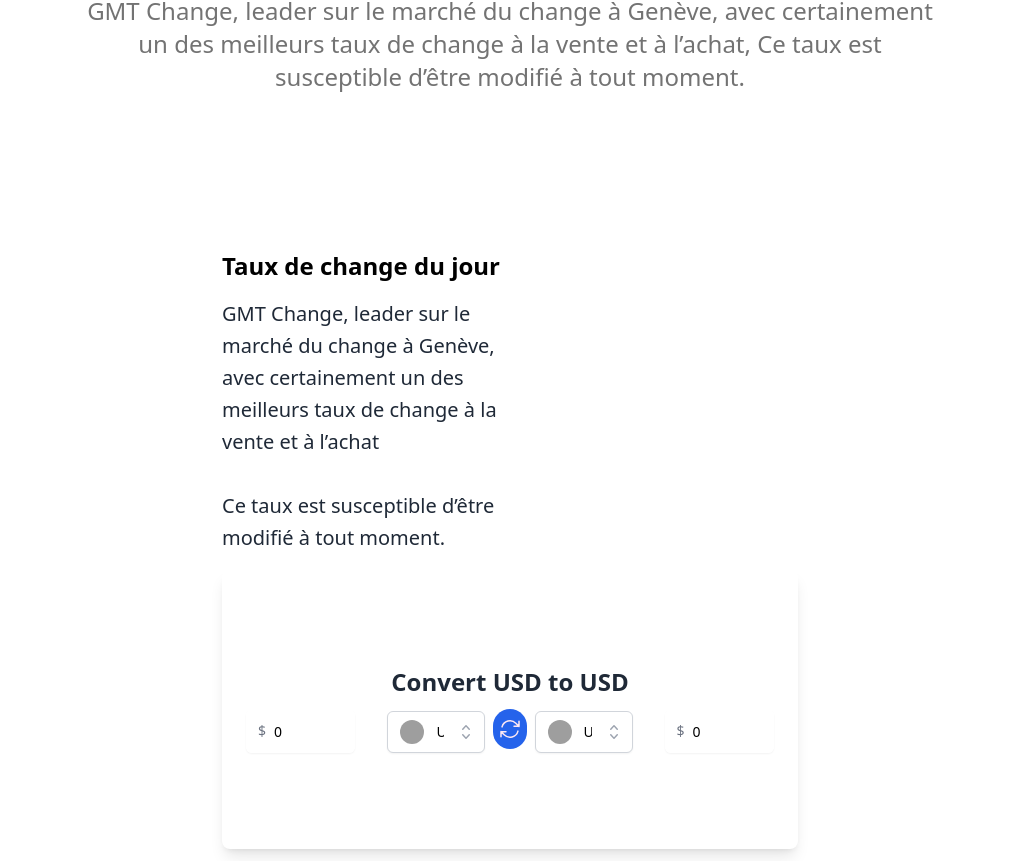
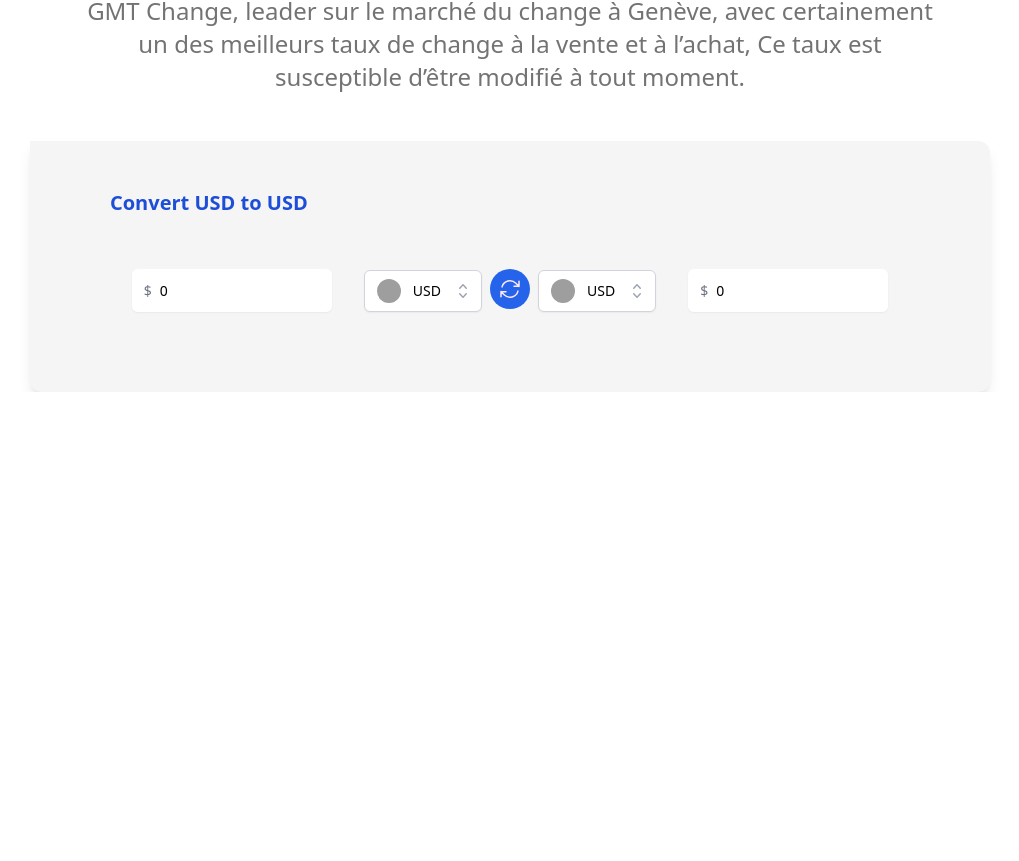
Before and after one commit to ncozzarin/gmtlanding, a React (Create React App) app in the folder landing/: page / in a window 1280 px wide. Shown: the part 1575-2436 px from the top of the page, without its empty margins (130-1149 px from the left). After the commit the page ends 1967 px from the top, so only its background shows below. Built offline with nearby package versions, Linux system fonts and the light colour scheme; grey boxes are pictures that could not be loaded.

Commit message:
Update change module

```diff
--- a/landing/src/components/changeCard/ChangeCard.jsx
+++ b/landing/src/components/changeCard/ChangeCard.jsx
@@ -75,12 +75,9 @@
   }
 
     return (
-      <><div className="sm:py-20 pb-44 px-2 py-2 sm:px-48 justify-center flex flex-col h-[60vh]  pt-40 mt-40 mb-20 ">
-        <h2 className="mt-4 font-bold  text-2xl text-black ">Taux de change du jour</h2>
-        <h3 className="mt-4 text-xl leading-8 text-gray-800 sm:text-left sm:w-1/2 mb-4">GMT Change, leader sur le marché du change à Genève, avec certainement un des meilleurs taux de change à la vente et à l’achat</h3>
-        <h3 className="mt-4 text-xl leading-8 text-gray-800 sm:text-left sm:w-1/2 mb-4">Ce taux est susceptible d’être modifié à tout moment.</h3>
-        <div class="bg-white p-6 rounded-lg sm:py-24 shadow-lg  text-center	">
-          <h2 class="text-2xl font-bold mb-2 text-gray-800">Convert {currencyOption1.name} to {currencyOption2.name}</h2>
+      <><div className="bg-neutral-100 pt-8 pb-20 pr-20 pl-20 rounded-r-xl rounded-tr-xl w-full shadow-lg  text-left	 rounded-b-xl">
+
+          <h2 class="font-bold text-left pb-12 md:text-l text-xl text-blue-700 pt-4">Convert {currencyOption1.name} to {currencyOption2.name}</h2>
           <div class="flex sm:items-end justify-center sm:flex-row flex-col ">
             <div className="sm:w-1/4 sm:pb-0 pb-4 ">
               <MoneyInput onChange={e => changeCalculation1(e.target.value)} value={value1}></MoneyInput>
@@ -101,7 +98,6 @@
               <MoneyInput value={value2} onChange={e => changeCalculation2(e.target.value)}></MoneyInput>
             </div>
           </div>
-        </div>
       </div>
 
 {/*      <div class="sm:h-[40vh]  justify-start flex flex-col w-screen shadow-lg  sm:text-center pt-32 sm:pt-12 sm:mt-0">
```
